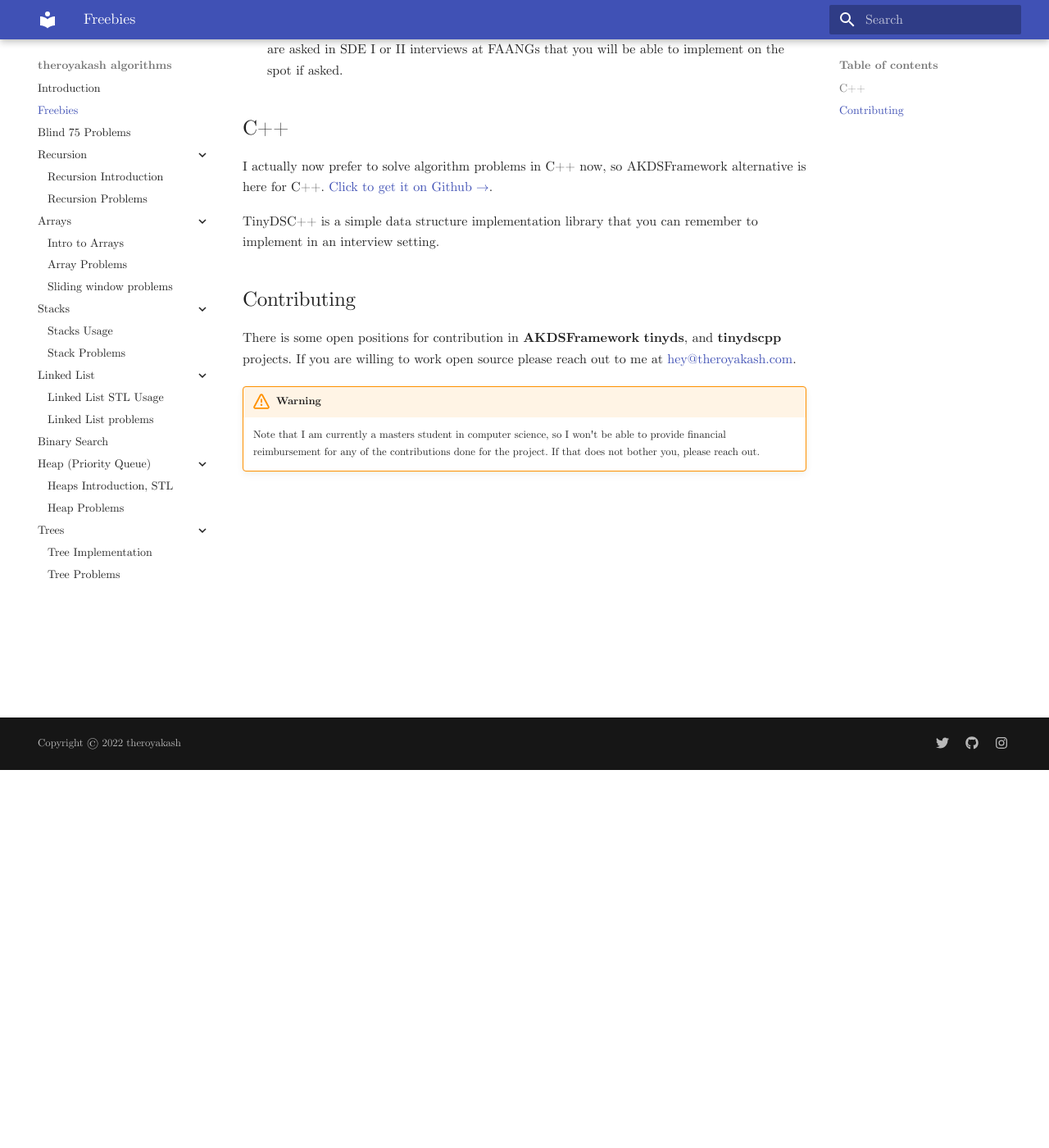
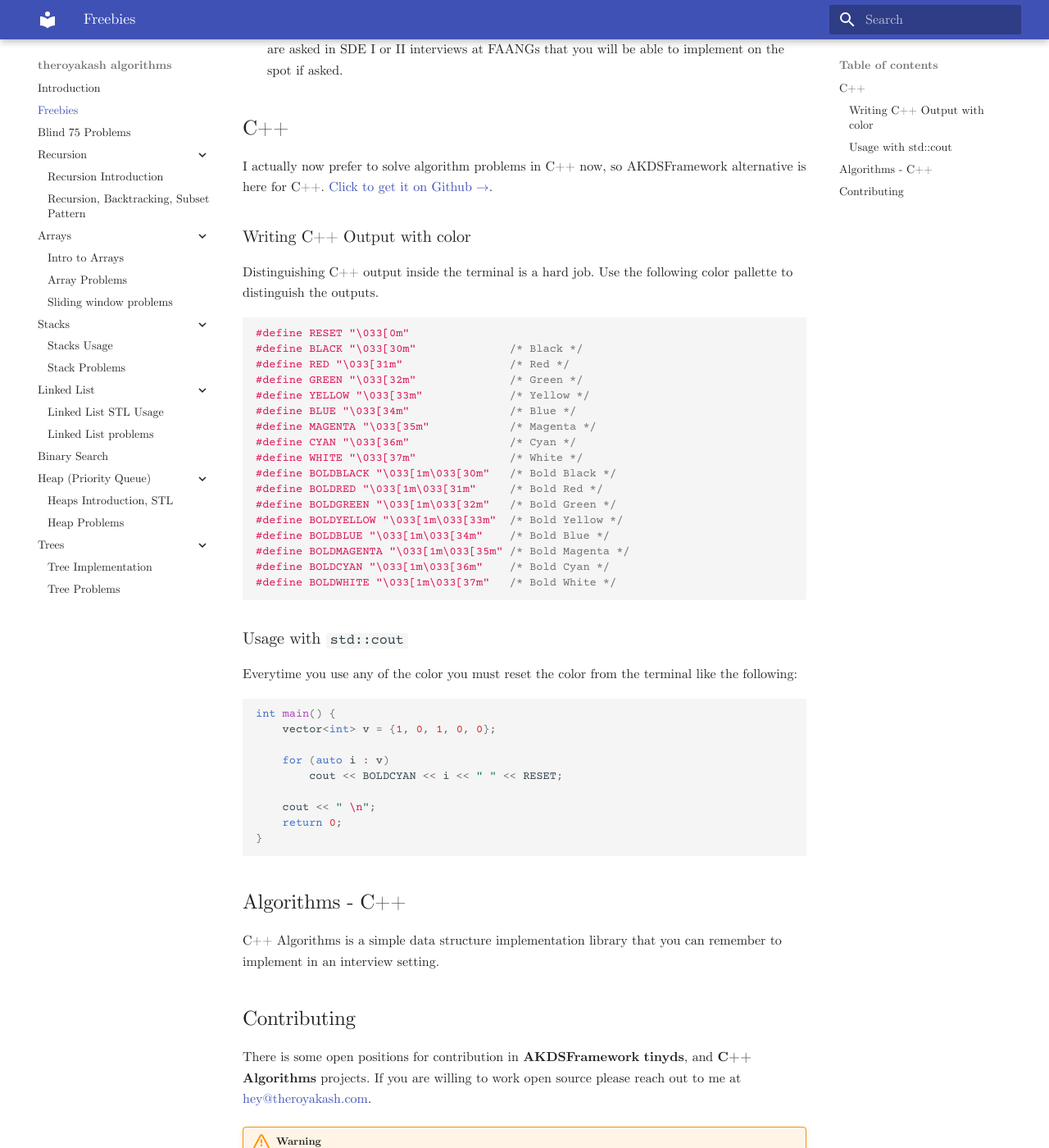
Before and after one commit to theroyakash/algorithms.theroyakash.com, an MkDocs documentation site: the page built from docs/freebies.md, in a window 1280 px wide and 1400 px high, scrolled down 461 px. Shown: the whole window at 82% size. Built offline with MkDocs 1.6.1 and Material for MkDocs 9.7.7, drawn with Linux system fonts in a browser that asks for light colours.

````diff
--- a/docs/freebies.md
+++ b/docs/freebies.md
@@ -10,10 +10,48 @@
 ## C++
 I actually now prefer to solve algorithm problems in C++ now, so AKDSFramework alternative is here for C++. [Click to get it on Github $\to$](https://github.com/theroyakash/tinydscpp).
 
-TinyDSC++ is a simple data structure implementation library that you can remember to implement in an interview setting.
+### Writing C++ Output with color
+Distinguishing C++ output inside the terminal is a hard job. Use the following color pallette to distinguish the outputs.
+
+```cpp
+#define RESET "\033[0m"
+#define BLACK "\033[30m"              /* Black */
+#define RED "\033[31m"                /* Red */
+#define GREEN "\033[32m"              /* Green */
+#define YELLOW "\033[33m"             /* Yellow */
+#define BLUE "\033[34m"               /* Blue */
+#define MAGENTA "\033[35m"            /* Magenta */
+#define CYAN "\033[36m"               /* Cyan */
+#define WHITE "\033[37m"              /* White */
+#define BOLDBLACK "\033[1m\033[30m"   /* Bold Black */
+#define BOLDRED "\033[1m\033[31m"     /* Bold Red */
+#define BOLDGREEN "\033[1m\033[32m"   /* Bold Green */
+#define BOLDYELLOW "\033[1m\033[33m"  /* Bold Yellow */
+#define BOLDBLUE "\033[1m\033[34m"    /* Bold Blue */
+#define BOLDMAGENTA "\033[1m\033[35m" /* Bold Magenta */
+#define BOLDCYAN "\033[1m\033[36m"    /* Bold Cyan */
+#define BOLDWHITE "\033[1m\033[37m"   /* Bold White */
+```
+
+### Usage with `std::cout`
+Everytime you use any of the color you must reset the color from the terminal like the following:
+
+```cpp
+int main() {
+    vector<int> v = {1, 0, 1, 0, 0};
+
+    for (auto i : v)
+        cout << BOLDCYAN << i << " " << RESET;
+
+    cout << " \n";
+    return 0;
+}
+```
+## Algorithms - C++
+C++ Algorithms is a simple data structure implementation library that you can remember to implement in an interview setting.
 
 ## Contributing
-There is some open positions for contribution in **AKDSFramework** **tinyds**, and **tinydscpp** projects. If you are willing to work open source please reach out to me at [hey@theroyakash.com](mailto:hey@theroyakash.com).
+There is some open positions for contribution in **AKDSFramework** **tinyds**, and **C++ Algorithms** projects. If you are willing to work open source please reach out to me at [hey@theroyakash.com](mailto:hey@theroyakash.com).
 
 !!! warning Important
     Note that I am currently a masters student in computer science, so I won't be able to provide financial reimbursement for any of the contributions done for the project. If that does not bother you, please reach out.
--- a/mkdocs.yml
+++ b/mkdocs.yml
@@ -7,7 +7,7 @@
   - Blind 75 Problems: ./blind75.md
   - Recursion:
     - Recursion Introduction: ./recursion/intro.md
-    - Recursion Problems: ./recursion/problems.md
+    - Recursion, Backtracking, Subset Pattern: ./recursion/problems.md
   - Arrays:
     - Intro to Arrays: ./arrays/arrays.md
     - Array Problems: ./arrays/array-problems.md
````
Also changed, not shown: docs/LinkedLists/stl-usage.md (+9 -0 lines), docs/blind75.md (+1 -1 lines), docs/recursion/problems.md (+52 -1 lines).
